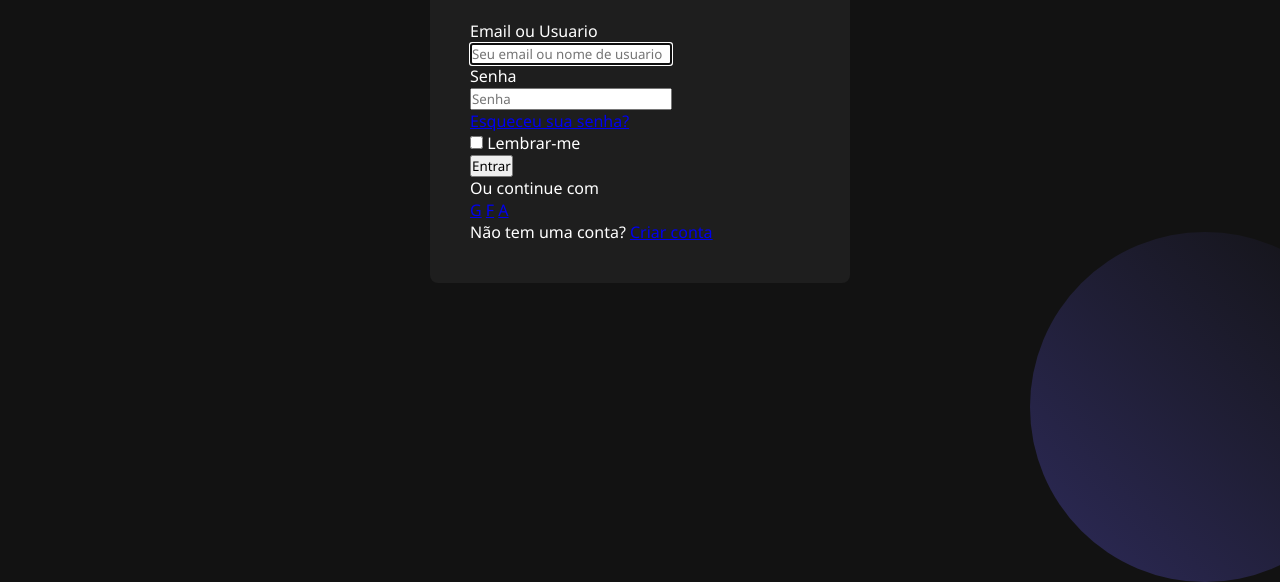
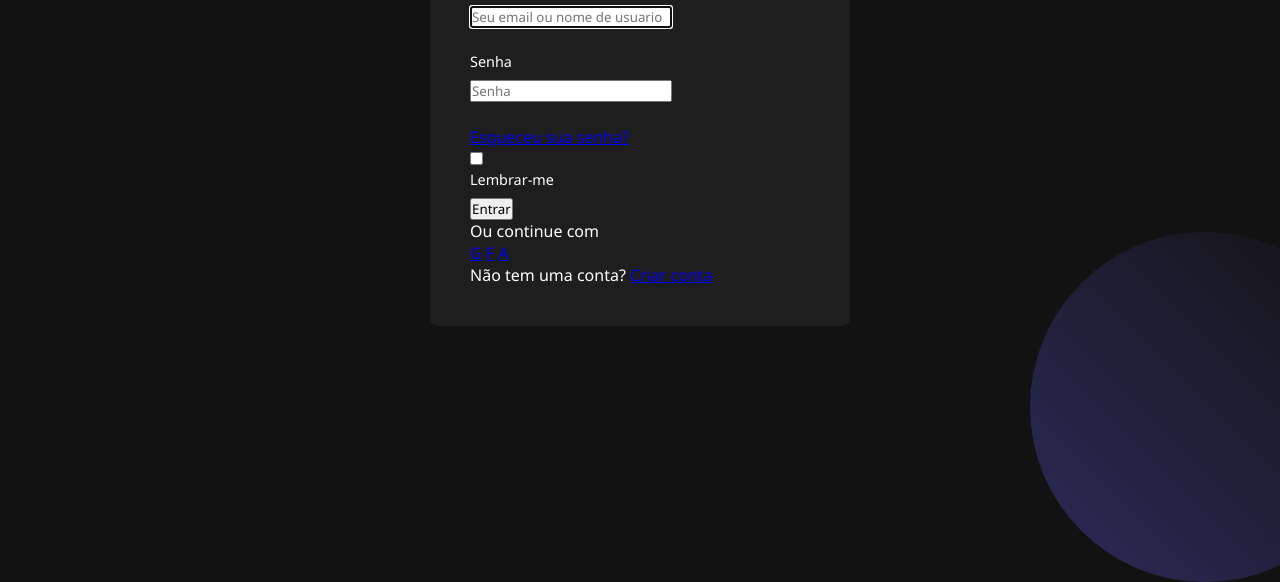
Before and after one commit to WanBaster/tela-de-login, a plain HTML site: page index.html in a window 1280 px wide. Shown: the part 318-900 px from the top of the page. Drawn offline with Linux system fonts and the light colour scheme.

Commit message:
form group add css

```diff
--- a/css/login.css
+++ b/css/login.css
@@ -35,3 +35,16 @@ h1 {
     color: var(--text-secundary);
     font-size: 0.95rem;
 }
+
+.form-group {
+    margin-bottom: 1.5rem;
+    position: relative;
+}
+
+label {
+    display: flex;
+    margin-bottom: 0.5rem;
+    color: var(--text-primary);
+    font-size: 0.9rem;
+    font-weight: 500;
+}
```
